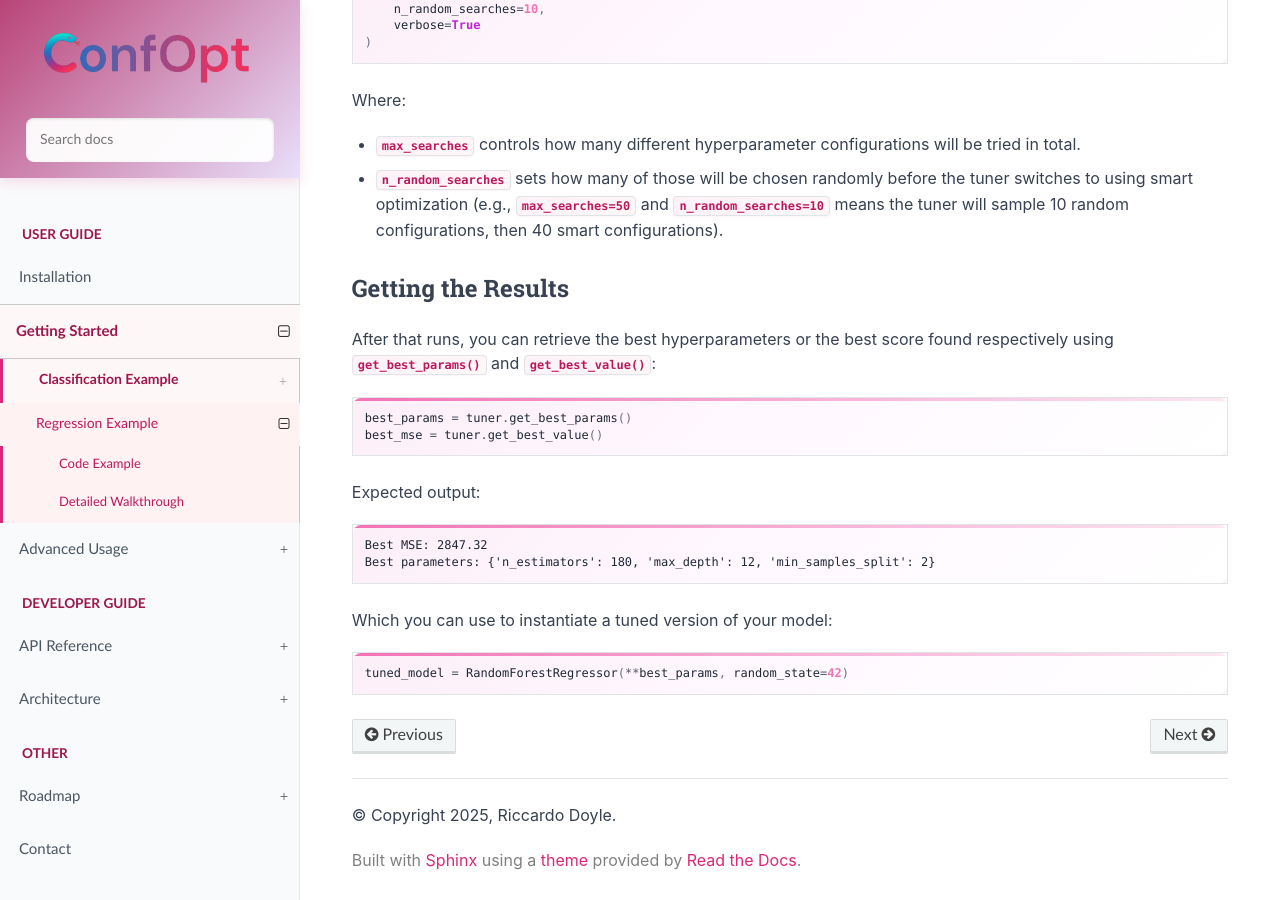
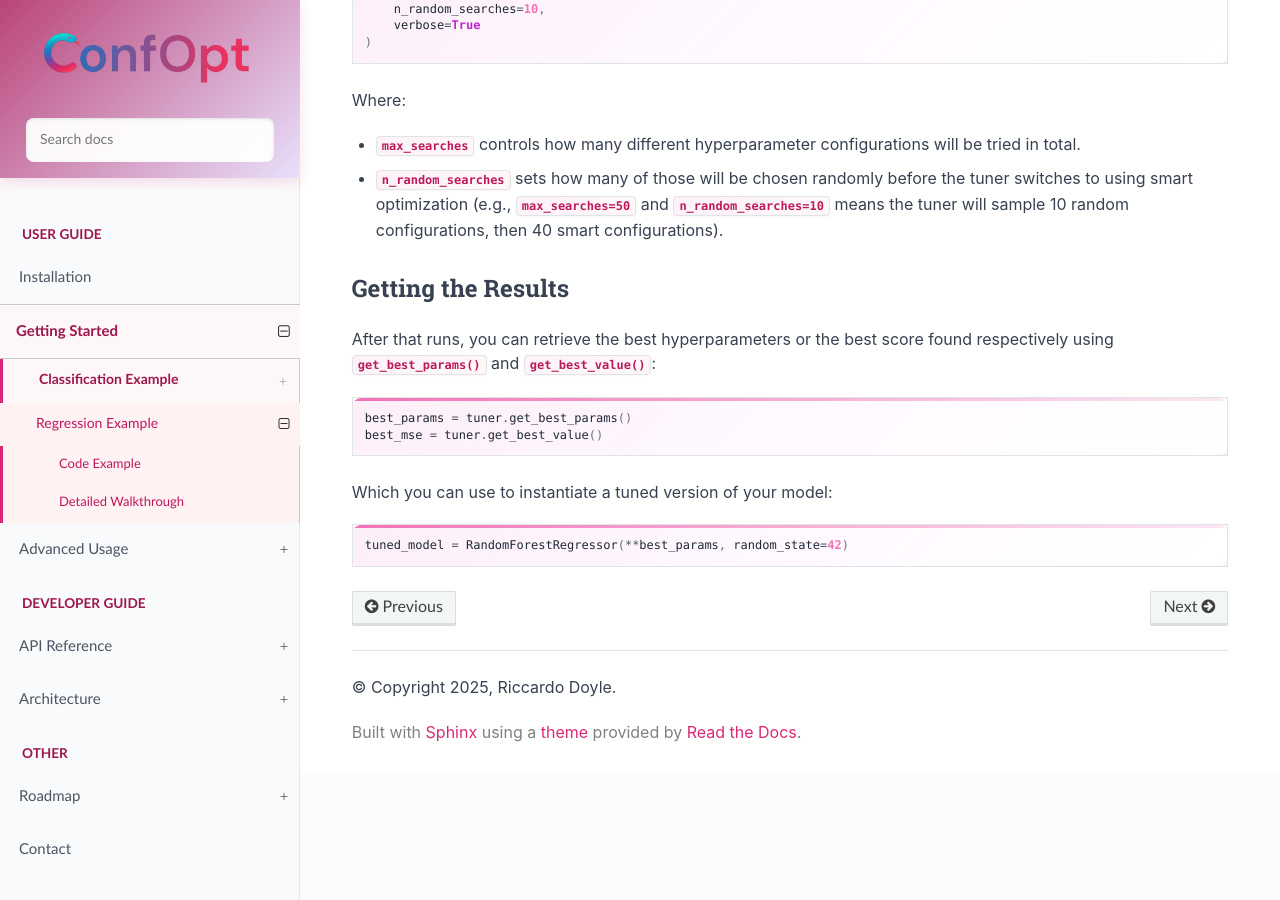
Before and after one commit to rick12000/confopt, a Sphinx documentation site: the page built from docs/basic_usage/regression_example.rst, in a window 1280 px wide and 900 px high, scrolled down 3582 px. Built offline with Sphinx 7.4.7 and the Read the Docs theme 3.1.0, drawn with Linux system fonts in a browser that asks for light colours.

```diff
--- a/docs/advanced_usage.rst
+++ b/docs/advanced_usage.rst
@@ -52,8 +52,7 @@ Let's use a ``QuantileConformalSearcher`` with a ``LowerBoundSampler`` and a Qua
            adapter="DtACI", # Conformal adapter to use for calibration
            beta_decay="logarithmic_decay", # Lower Bound Sampling decay function
            c=1.0 # Lower Bound Sampling Decay rate
-       ),
-       n_pre_conformal_trials=32 # Minimum number of trials before conformal calibration kicks in
+       )
    )
 
 And pass our custom searcher to the tuner to use it:
--- a/docs/basic_usage/regression_example.rst
+++ b/docs/basic_usage/regression_example.rst
@@ -187,13 +187,6 @@ After that runs, you can retrieve the best hyperparameters or the best score fou
    best_params = tuner.get_best_params()
    best_mse = tuner.get_best_value()
 
-Expected output:
-
-.. code-block:: text
-
-   Best MSE: 2847.32
-   Best parameters: {'n_estimators': 180, 'max_depth': 12, 'min_samples_split': 2}
-
 Which you can use to instantiate a tuned version of your model:
 
 .. code-block:: python
--- a/docs/roadmap.rst
+++ b/docs/roadmap.rst
@@ -12,6 +12,7 @@ Functionality
 * **Multi Objective Support**: Allow searchers to optimize for more than one objective (eg. accuracy and runtime).
 * **Transfer Learning Support**: Allow searchers to use a pretrained model or an observation matcher as a starting point for tuning.
 * **Local Search**: Expected Improvement sampler currently only performs one off configuration scoring. Local search (where a local neighbourhood around the initial EI optimum is explored as a second pass refinement) can significantly improve performance.
+* **Hierarchical Hyperparameters**: Improved handling for hierarchical hyperparameter spaces (currently supported, via flattening of the hyperparameters, but potentially suboptimal for surrogate learning)
 
 Resource Management
 ---------------------
```
Also changed, not shown: README.md (+15 -13 lines), docs/basic_usage/classification_example.rst (+0 -7 lines), 1 other file.
